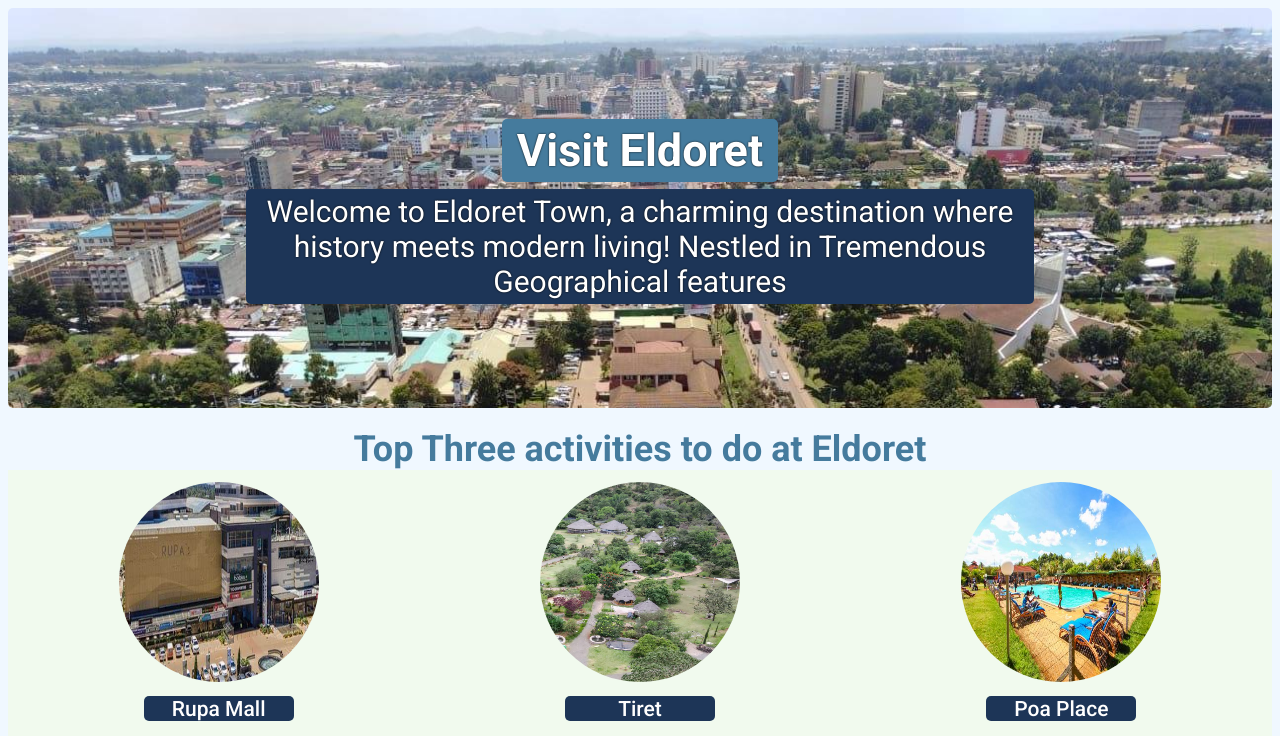
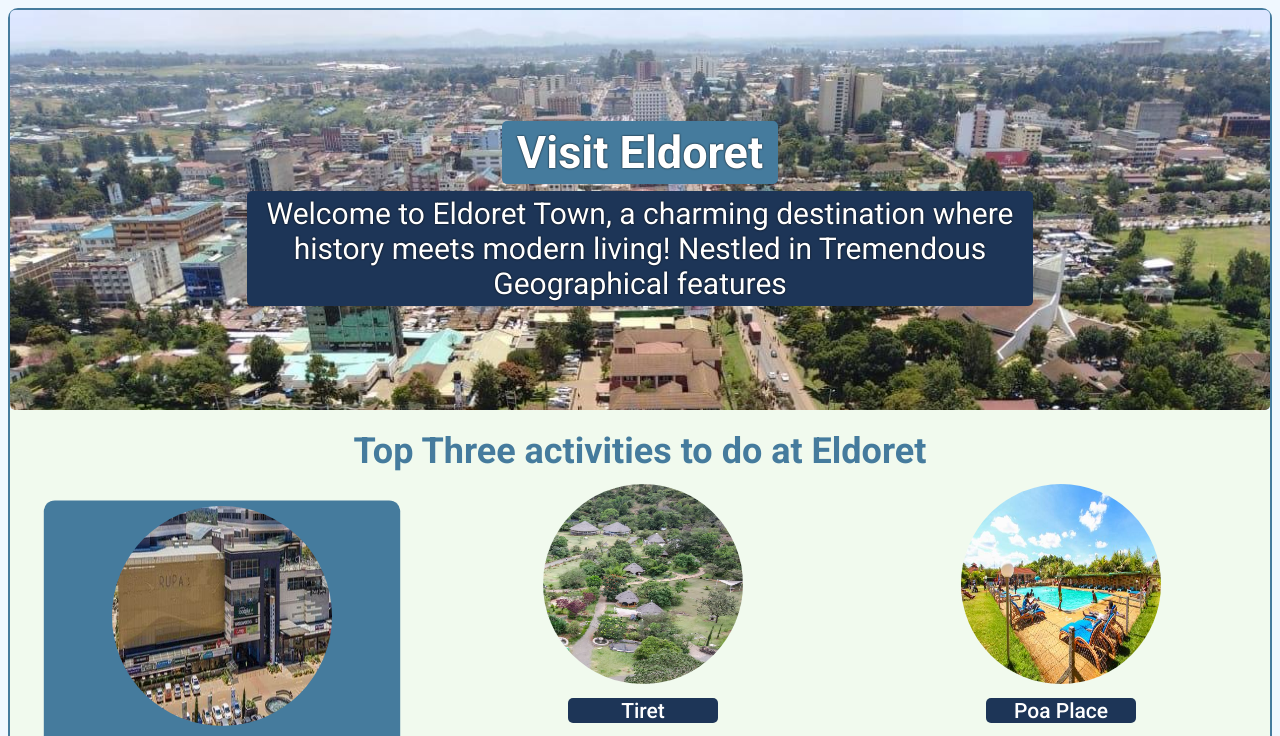
Before and after one commit to nginyo/Visit-Eldoret, a plain HTML site: page index.html in a window 1280 px wide. In both pictures the pointer is over the element 218 px from the left and 687 px from the top of the page. Shown: the top 736 px of the page. Drawn offline with Linux system fonts and the light colour scheme; a web font is replaced by a local one.

Commit message:
few changes

```diff
--- a/style.css
+++ b/style.css
@@ -12,6 +12,8 @@ body {
   color: #ffffff;
   font-size: 30px;
   font-family: "Roboto", serif;
+  border: 2px solid #457b9d;
+  border-radius: 10px;
 }
 .hero {
   background-image: url("images/Eldoret.jpg");
@@ -52,6 +54,7 @@ body {
   align-items: start;
 }
 #activity-heading {
+  background-color: #f1faee;
   margin-top: 0;
   margin-bottom: 0;
   color: #457b9d;
@@ -76,6 +79,16 @@ body {
   text-align: center;
   margin: 10px auto;
 }
+.activity:hover {
+  background-color: #457b9d;
+  color: black;
+  border-radius: 10px;
+  padding: 5px 3px;
+  transform: scale(110%);
+  margin-top: 50px;
+  margin-bottom: 50px;
+}
+
 .activity img {
   width: 200px;
   height: 200px;
```
